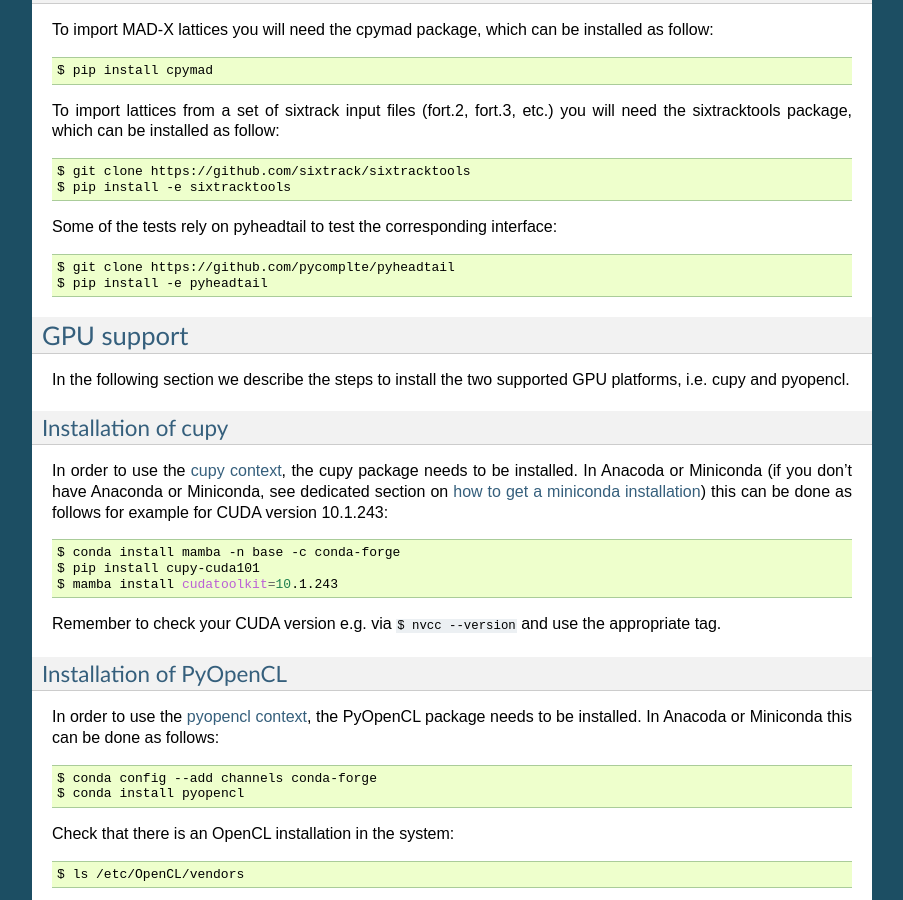
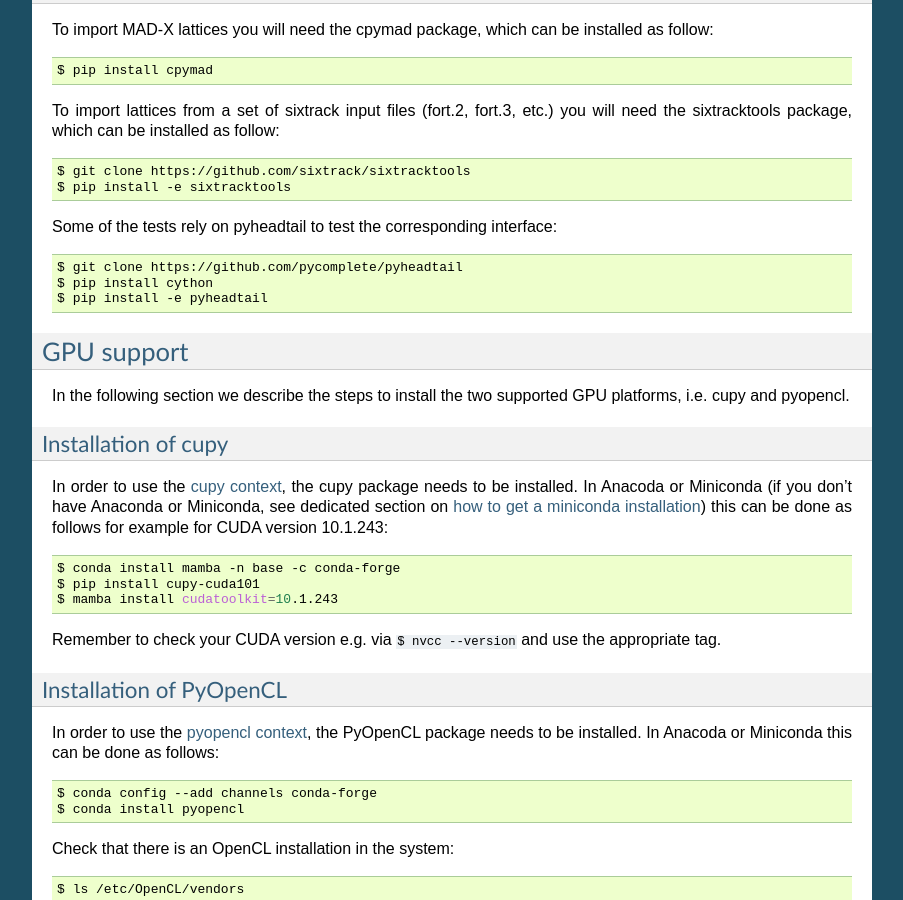
Before and after one commit to xsuite/xsuite, a Sphinx documentation site: the page built from docs/installation.rst, in a window 1280 px wide and 900 px high, scrolled down 851 px. Shown: the whole window, without its empty margins (198-1101 px from the left). Built offline with Sphinx 7.4.7, drawn with Linux system fonts in a browser that asks for light colours.

Commit message:
Quick push

```diff
--- a/docs/installation.rst
+++ b/docs/installation.rst
@@ -56,7 +56,8 @@
 
 .. code-block:: bash
 
-    $ git clone https://github.com/pycomplte/pyheadtail
+    $ git clone https://github.com/pycomplete/pyheadtail
+    $ pip install cython
     $ pip install -e pyheadtail
 
 .. _gpuinst:
```
